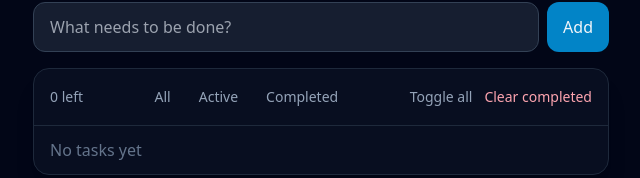
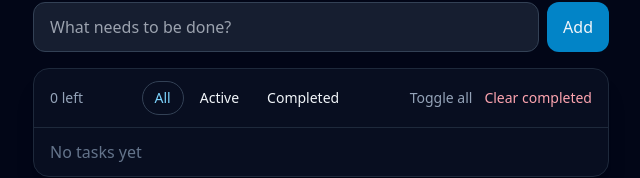
Before and after one commit to alexchuvara/todo-app, a React (Vite) app: page / in a window 1280 px wide. Shown: the part 142-320 px from the top of the page, without its empty margins (319-959 px from the left). Built offline with nearby package versions, Linux system fonts and the light colour scheme.

Commit message:
feat(filter) : add All/Active/Completed filtering

```diff
--- a/src/App.jsx
+++ b/src/App.jsx
@@ -5,6 +5,7 @@ import { div } from 'framer-motion/client';
 export default function App() {
   const [title, setTitle] = useState("");
   const [todos, setTodos] = useState([]); // {id, title, completed}
+  const [filter, setFilter] = useState("all") // all | active | completed
 
   function addTodo(e) {
     e.preventDefault();
@@ -25,6 +26,16 @@ export default function App() {
 
 
   const remaining = todos.filter((t) => !t.completed).length;
+  const filtered = useMemo(() => {
+    switch (filter) {
+      case "active":
+        return todos.filter((t) => !t.completed);
+      case "completed":
+        return todos.filter((t) => t.completed);
+      default:
+        return todos;
+    }
+  }, [todos, filter]);
 
   return (
     <div className='min-h-screen bg-slate-950 text-slate-100 p-4'>
@@ -58,7 +69,13 @@ export default function App() {
               {["all", "active", "completed"].map((key) => (
                 <button
                   key={key}
-                  className='px-3 py-1.5 rounded-full text-sm capitalize text-slate-400 hover:text-slate-200'
+                  onClick={() => setFilter(key)}
+                  className={
+                    'px-3 py-1.5 rounded-full text-sm capitalize transition' +
+                    (filter === key
+                      ? "bg-slate-800 border border-slate-700 text-sky-300"
+                      : "text-slate-400 hover:text-slate-200")
+                  }
                 >
                   {key}
                 </button>
@@ -71,10 +88,10 @@ export default function App() {
           </div>
 
           <ul role='list' className='divide-y divide-slate-800'>
-            {todos.length === 0 ? (
+            {filtered.length === 0 ? (
               <li className='px-4 py-3 text-slate-500'>No tasks yet</li>
             ) : (
-              todos.map((t) => (
+              filtered.map((t) => (
                 <li key={t.id} className='group flex items-center gap-3 px-4 py-3'>
                   <input
                     type='checkbox'
@@ -82,7 +99,9 @@ export default function App() {
                     onChange={() => toggle(t.id)}
                     className='size-5 accent-sky-500 rounded cursor-pointer'
                   />
-                  <span className='flex-1'>{t.title}</span>
+                  <span className={`flex-1 ${t.completed ? 'line-through text-slate-500' : ''}`}>
+                    {t.title}
+                  </span>
                   <button
                     onClick={() => removeTodo(t.id)}
                     aria-label={`Delete ${t.title}`}
@@ -101,6 +120,6 @@ export default function App() {
           <p>Data will persist in your browser (local storage)</p>
         </footer>
       </div>
-    </div>
+    </div >
   );
 }
```
